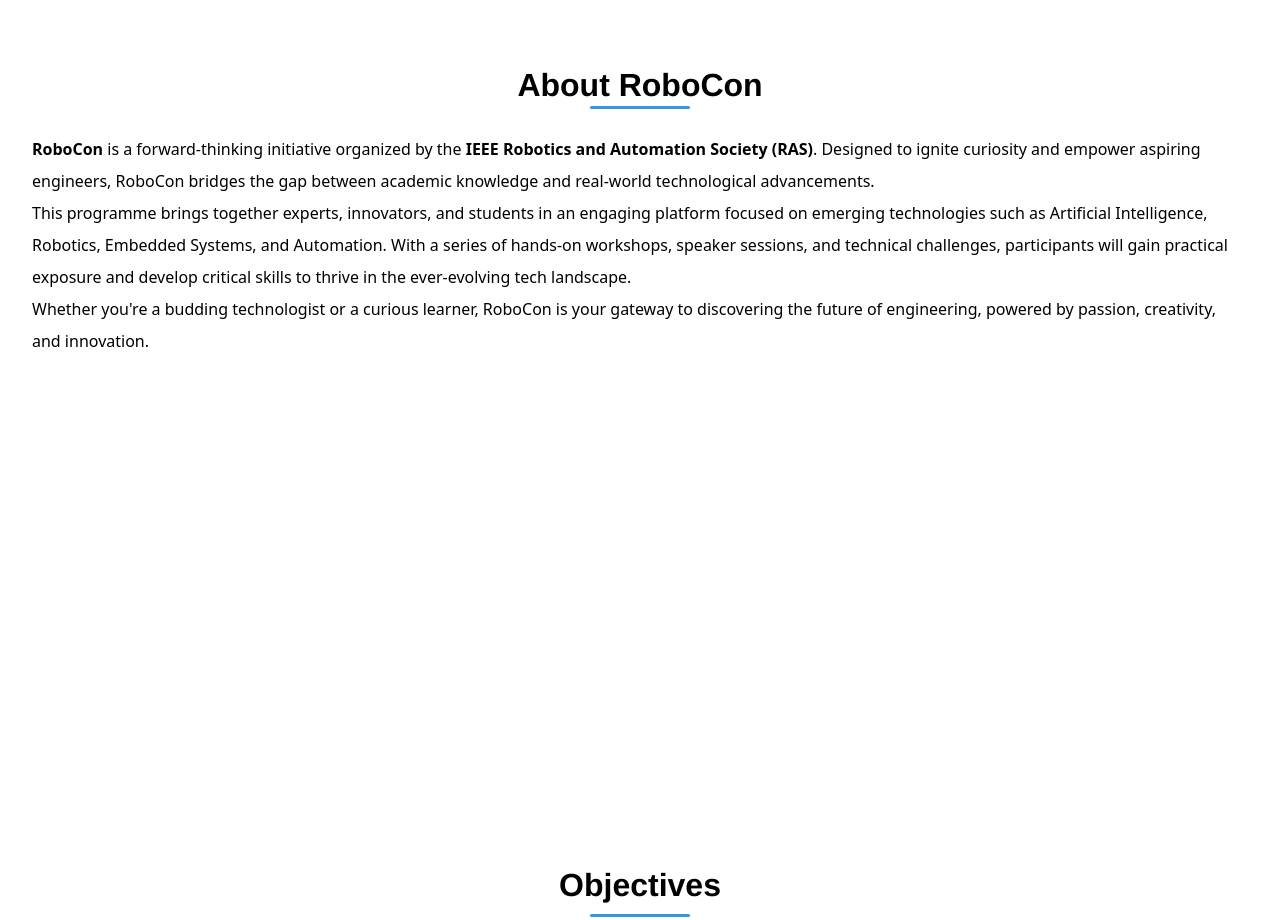
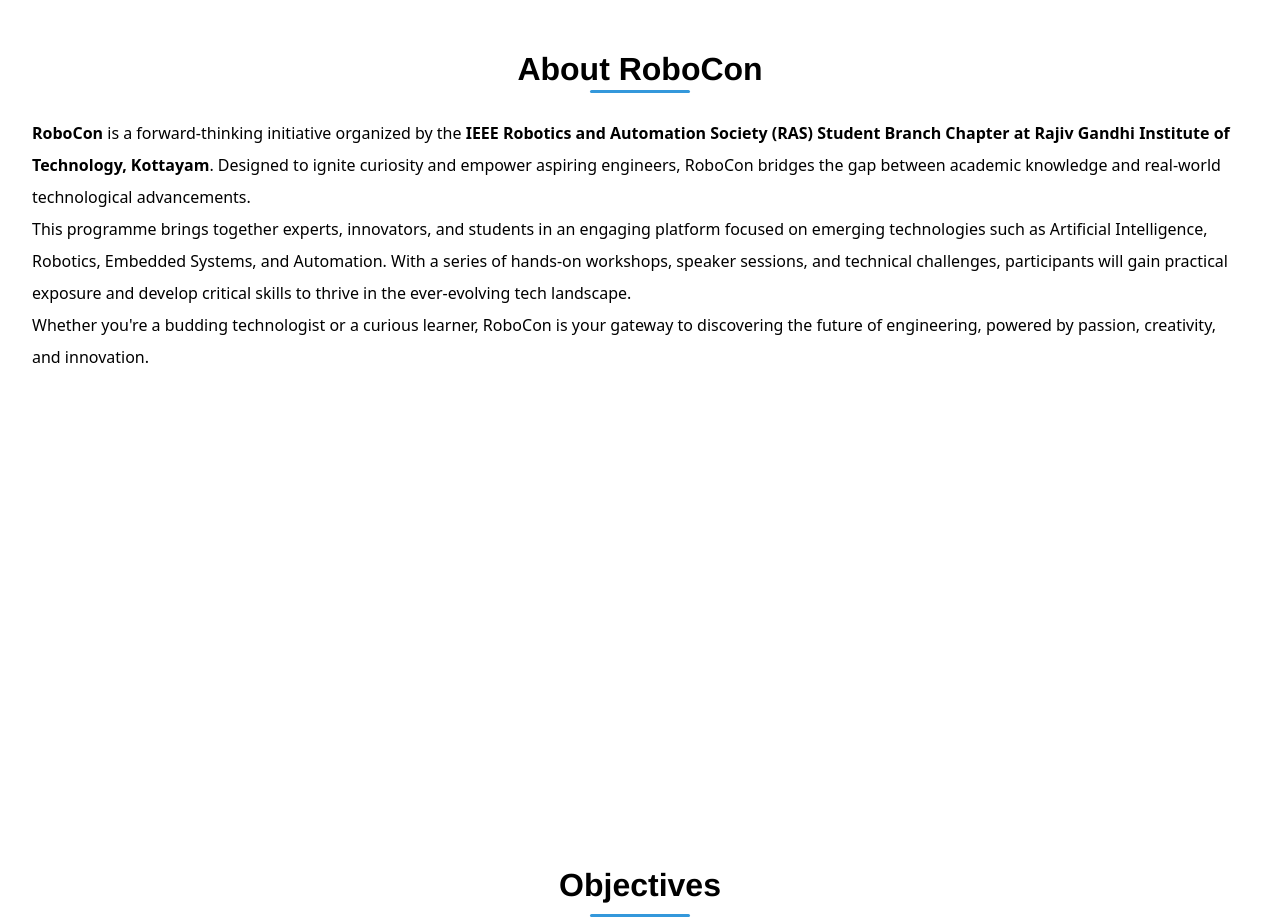
Before and after one commit to IEEE-SB-RIT/TEP-26, a website: page index.html in a window 1280 px wide. Shown: the part 1080-2000 px from the top of the page. Drawn offline with Linux system fonts and the light colour scheme.

Commit message:
added text

```diff
--- a/index.html
+++ b/index.html
@@ -79,7 +79,7 @@
     <section id="about">
       <div class="aboutInfo">
         <h2 class="font-josefin text-5xl ">About RoboCon</h2>
-        <p><strong>RoboCon</strong> is a forward-thinking initiative organized by the <strong>IEEE Robotics and Automation Society (RAS)</strong>. Designed to ignite curiosity and empower aspiring engineers, RoboCon bridges the gap between academic knowledge and real-world technological advancements.</p>
+        <p><strong>RoboCon</strong> is a forward-thinking initiative organized by the <strong>IEEE Robotics and Automation Society (RAS) Student Branch Chapter at Rajiv Gandhi Institute of Technology, Kottayam</strong>. Designed to ignite curiosity and empower aspiring engineers, RoboCon bridges the gap between academic knowledge and real-world technological advancements.</p>
         <p>This programme brings together experts, innovators, and students in an engaging platform focused on emerging technologies such as Artificial Intelligence, Robotics, Embedded Systems, and Automation. With a series of hands-on workshops, speaker sessions, and technical challenges, participants will gain practical exposure and develop critical skills to thrive in the ever-evolving tech landscape.</p>
         <p>Whether you're a budding technologist or a curious learner, RoboCon is your gateway to discovering the future of engineering, powered by passion, creativity, and innovation.</p>
       </div>
```
